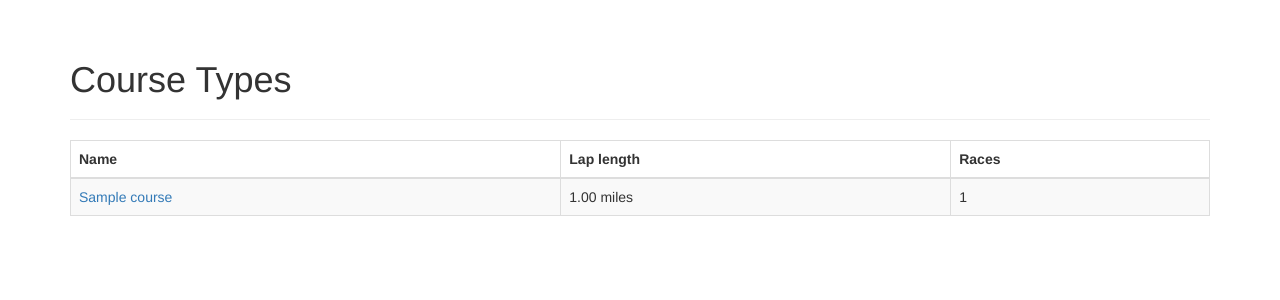
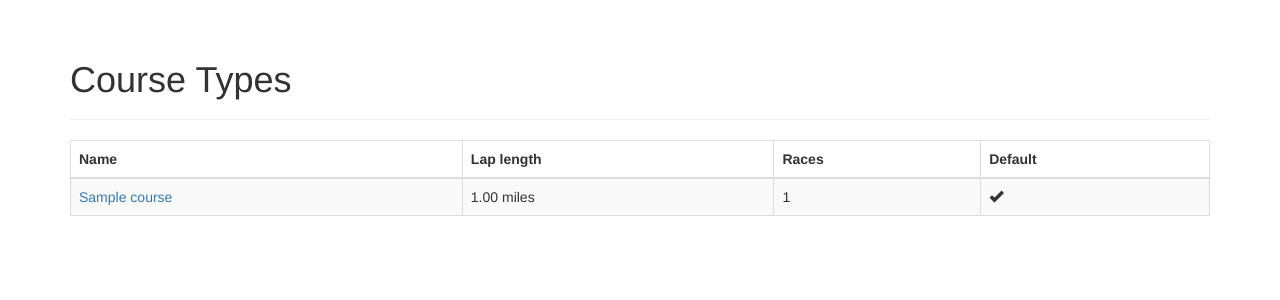
Before and after one commit to jyundt/oval, a Flask app: page /course/ in a window 1280 px wide. Shown: the part 52-352 px from the top of the page. Run offline with Flask 2, Linux system fonts and the light colour scheme; tables that the repository leaves empty hold one stand-in row (values such as "Sample post"); some libraries are stand-ins or nearby versions.

Commit message:
Add "default" attribute to courses

```diff
--- a/app/course/forms.py
+++ b/app/course/forms.py
@@ -1,5 +1,5 @@
 from flask_wtf import Form
-from wtforms import DecimalField, StringField, SubmitField
+from wtforms import BooleanField, DecimalField, StringField, SubmitField
 from wtforms import ValidationError
 from wtforms.validators import Optional, DataRequired
 from ..models import Course
@@ -8,6 +8,7 @@ from ..models import Course
 class CourseForm(Form):
     name = StringField('Name', validators=[DataRequired()])
     length_miles = DecimalField('Lap length (miles)', validators=[Optional()])
+    is_default = BooleanField('Default')
 
 
 class CourseEditForm(CourseForm):
--- a/app/course/views.py
+++ b/app/course/views.py
@@ -25,7 +25,10 @@ def add():
     if form.validate_on_submit():
         name = form.name.data
         length_miles = form.length_miles.data or None
-        course = Course(name=name, length_miles=length_miles)
+        is_default = form.is_default.data or False
+        if is_default:
+            Course.query.update({Course.is_default: False})
+        course = Course(name=name, length_miles=length_miles, is_default=is_default)
         db.session.add(course)
         db.session.commit()
         flash('Course type ' + course.name + ' created!')
@@ -44,8 +47,12 @@ def edit(id):
     if form.validate_on_submit():
         name = form.name.data
         length_miles = form.length_miles.data or None
+        is_default = form.is_default.data or False
+        if is_default:
+            Course.query.update({Course.is_default: False})
         course.name = name
         course.length_miles = length_miles
+        course.is_default = is_default
         db.session.commit()
         flash('Course type ' + course.name + ' updated!')
         current_app.logger.info(
@@ -54,6 +61,7 @@ def edit(id):
                                 id=course.id))
     form.name.data = course.name
     form.length_miles.data = course.length_miles
+    form.is_default.data = bool(course.is_default)
     return render_template('edit.html',
                            item=course, form=form, type='course')
 
--- a/app/models.py
+++ b/app/models.py
@@ -60,6 +60,7 @@ class Course(db.Model):
     name = db.Column(db.String(200), unique=True, nullable=False)
     races = db.relationship('Race', cascade='all,delete', backref='course')
     length_miles = db.Column(db.Float)
+    is_default = db.Column(db.Boolean)
 
     def __repr__(self):
         return '<Course %r>' % self.name
--- a/app/templates/course/index.html
+++ b/app/templates/course/index.html
@@ -13,9 +13,10 @@
 <table class="table table-striped table-bordered">
 <thead>
 <tr>
-    <th>Name</th>
-    <th>Lap length</th>
-    <th>Races</th>
+  <th>Name</th>
+  <th>Lap length</th>
+  <th>Races</th>
+  <th>Default</th>
 </tr>
 </thead>
 <tbody>
@@ -24,6 +25,11 @@
 <td><a href="{{url_for('course.details',id=course.id)}}">{{ course.name}}</a></td>
 <td>{{'{:.2f} miles'.format(course.length_miles) if course.length_miles else '-'}}</td>
 <td>{{course.races|length}}</td>
+<td>
+  {% if course.is_default %}
+  <span class="glyphicon glyphicon-ok" aria-hidden="true"></span>
+  {% endif %}
+</td>
 </tr>
 {% endfor %}
 </tbody>
```
Also changed, not shown: app/templates/course/details.html (+6 -1 lines), migrations/versions/3abfb50ea134_add_default_attribute_to_course.py (added, +26 -0 lines).
